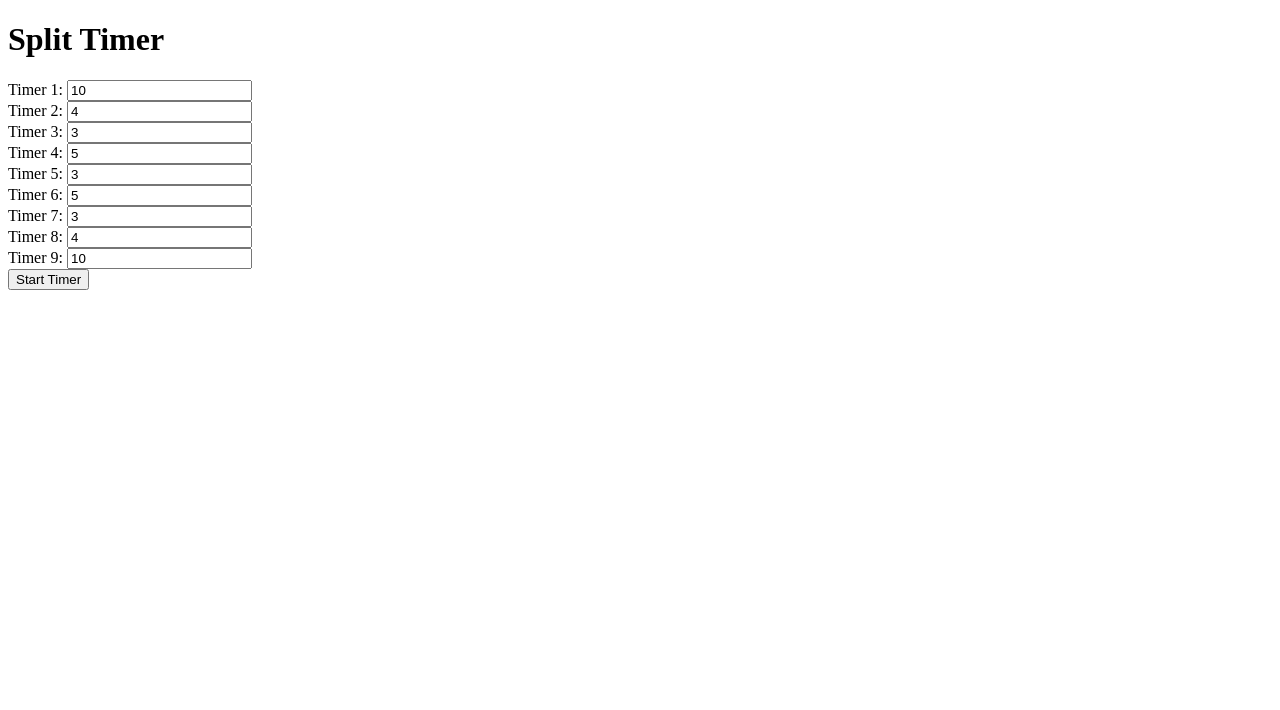
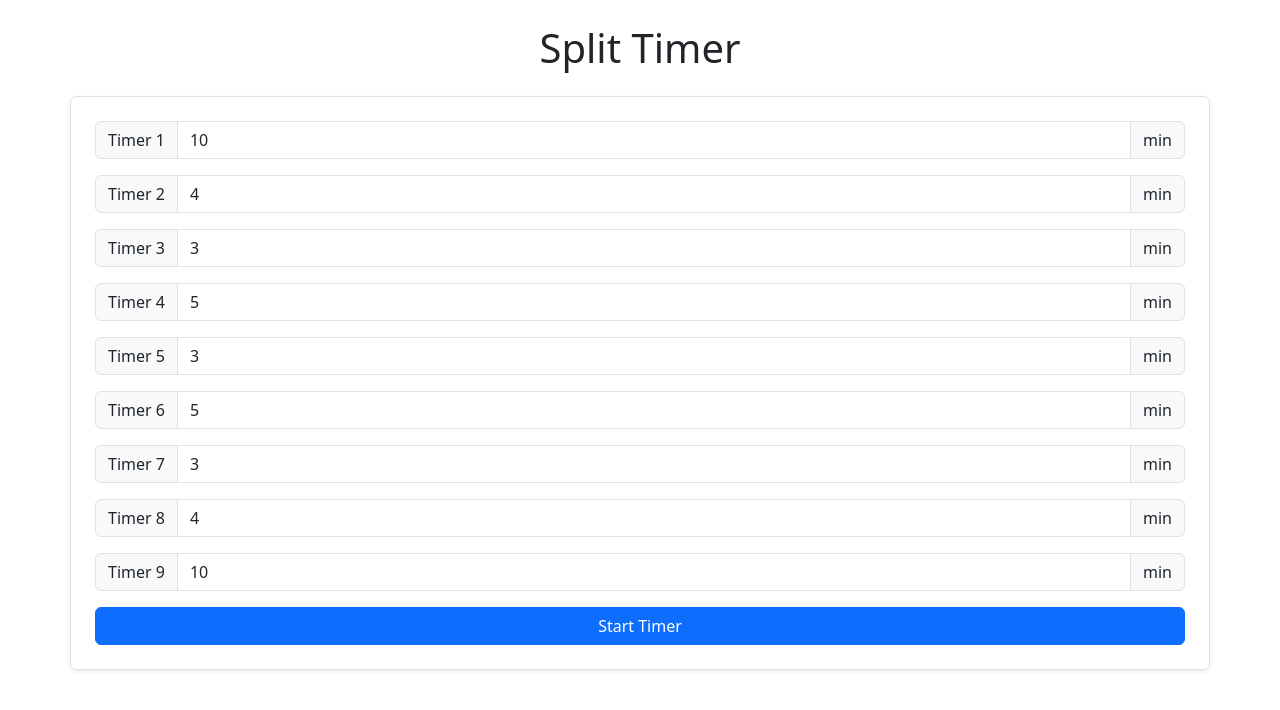
Before and after one commit to ClementTurmel/split-timer, a plain HTML site: page index.html in a window 1280 px wide. Drawn offline with nearby package versions, Linux system fonts and the light colour scheme.

Commit message:
setup boostrap theme

```diff
--- a/index.html
+++ b/index.html
@@ -5,56 +5,70 @@
     <meta name="viewport" content="width=device-width, initial-scale=1.0">
     <title>Split Timer</title>
 </head>
+<header>
+  <link
+      href="https://cdn.jsdelivr.net/npm/bootstrap@5.3.3/dist/css/bootstrap.min.css"
+      rel="stylesheet"
+      integrity="sha384-QWTKZyjpPEjISv5WaRU9OFeRpok6YctnYmDr5pNlyT2bRjXh0JMhjY6hW+ALEwIH"
+      crossorigin="anonymous"
+  >
+  <script
+      src="https://cdn.jsdelivr.net/npm/bootstrap@5.3.3/dist/js/bootstrap.bundle.min.js"
+      integrity="sha384-YvpcrYf0tY3lHB60NNkmXc5s9fDVZLESaAA55NDzOxhy9GkcIdslK1eN7N6jIeHz"
+      crossorigin="anonymous"
+  ></script>
+</header>
 <body>
-    <h1>Split Timer</h1>
-    <form id="timer-form">
+  <h1 class="text-center my-4">Split Timer</h1>
+  <form id="timer-form" class="container p-4 border rounded shadow-sm">
       <!-- Generate 9 time inputs -->
-        <div>
-            <label for="time1">Timer 1:</label>
-            <input type="number" id="minutes1" name="minutes1" placeholder="Minutes" min="0" value="10">
-            <span id="minutes1-time-elapsed"></span>
+      <div class="input-group mb-3">
+          <span class="input-group-text">Timer 1</span>
+          <input type="number" id="minutes1" name="minutes1" class="form-control" placeholder="Minutes" min="0" value="10">
+          <span class="input-group-text">min</span>
+          <!-- <span id="minutes1-time-elapsed" class="form-text"></span> -->
       </div>
-        <div>
-            <label for="time2">Timer 2:</label>
-            <input type="number" id="minutes2" name="minutes2" placeholder="Minutes" min="0" value="4">
-            <span id="minutes2-time-elapsed"></span>
+      <div class="input-group mb-3">
+          <span class="input-group-text">Timer 2</span>
+          <input type="number" id="minutes2" name="minutes2" class="form-control" placeholder="Minutes" min="0" value="4">
+          <span class="input-group-text">min</span>
       </div>
-        <div>
-            <label for="time3">Timer 3:</label>
-            <input type="number" id="minutes3" name="minutes3" placeholder="Minutes" min="0" value="3">
-            <span id="minutes3-time-elapsed"></span>
+      <div class="input-group mb-3">
+          <span class="input-group-text">Timer 3</span>
+          <input type="number" id="minutes3" name="minutes3" class="form-control" placeholder="Minutes" min="0" value="3">
+          <span class="input-group-text">min</span>
       </div>
-        <div>
-            <label for="time4">Timer 4:</label>
-            <input type="number" id="minutes4" name="minutes4" placeholder="Minutes" min="0" value="5">
-            <span id="minutes4-time-elapsed"></span>
+      <div class="input-group mb-3">
+          <span class="input-group-text">Timer 4</span>
+          <input type="number" id="minutes4" name="minutes4" class="form-control" placeholder="Minutes" min="0" value="5">
+          <span class="input-group-text">min</span>
       </div>
-        <div>
-            <label for="time5">Timer 5:</label>
-            <input type="number" id="minutes5" name="minutes5" placeholder="Minutes" min="0" value="3">
-            <span id="minutes5-time-elapsed"></span>
+      <div class="input-group mb-3">
+          <span class="input-group-text">Timer 5</span>
+          <input type="number" id="minutes5" name="minutes5" class="form-control" placeholder="Minutes" min="0" value="3">
+          <span class="input-group-text">min</span>
       </div>
-        <div>
-            <label for="time6">Timer 6:</label>
-            <input type="number" id="minutes6" name="minutes6" placeholder="Minutes" min="0" value="5">
-            <span id="minutes6-time-elapsed"></span>
+      <div class="input-group mb-3">
+          <span class="input-group-text">Timer 6</span>
+          <input type="number" id="minutes6" name="minutes6" class="form-control" placeholder="Minutes" min="0" value="5">
+          <span class="input-group-text">min</span>
       </div>
-        <div>
-            <label for="time7">Timer 7:</label>
-            <input type="number" id="minutes7" name="minutes7" placeholder="Minutes" min="0" value="3">
-            <span id="minutes7-time-elapsed"></span>
+      <div class="input-group mb-3">
+          <span class="input-group-text">Timer 7</span>
+          <input type="number" id="minutes7" name="minutes7" class="form-control" placeholder="Minutes" min="0" value="3">
+          <span class="input-group-text">min</span>
       </div>
-        <div>
-            <label for="time8">Timer 8:</label>
-            <input type="number" id="minutes8" name="minutes8" placeholder="Minutes" min="0" value="4">
-            <span id="minutes8-time-elapsed"></span>
+      <div class="input-group mb-3">
+          <span class="input-group-text">Timer 8</span>
+          <input type="number" id="minutes8" name="minutes8" class="form-control" placeholder="Minutes" min="0" value="4">
+          <span class="input-group-text">min</span>
       </div>
-        <div>
-            <label for="time9">Timer 9:</label>
-            <input type="number" id="minutes9" name="minutes9" placeholder="Minutes" min="0" value="10">
-            <span id="minutes9-time-elapsed"></span>
+      <div class="input-group mb-3">
+          <span class="input-group-text">Timer 9</span>
+          <input type="number" id="minutes9" name="minutes9" class="form-control" placeholder="Minutes" min="0" value="10">
+          <span class="input-group-text">min</span>
       </div>
-        <button type="submit">Start Timer</button>
+      <button type="submit" class="btn btn-primary w-100">Start Timer</button>
   </form>
     <script src="script.js"></script>
 </body>
```
Lines whose indentation alone changed are shown as unchanged.
